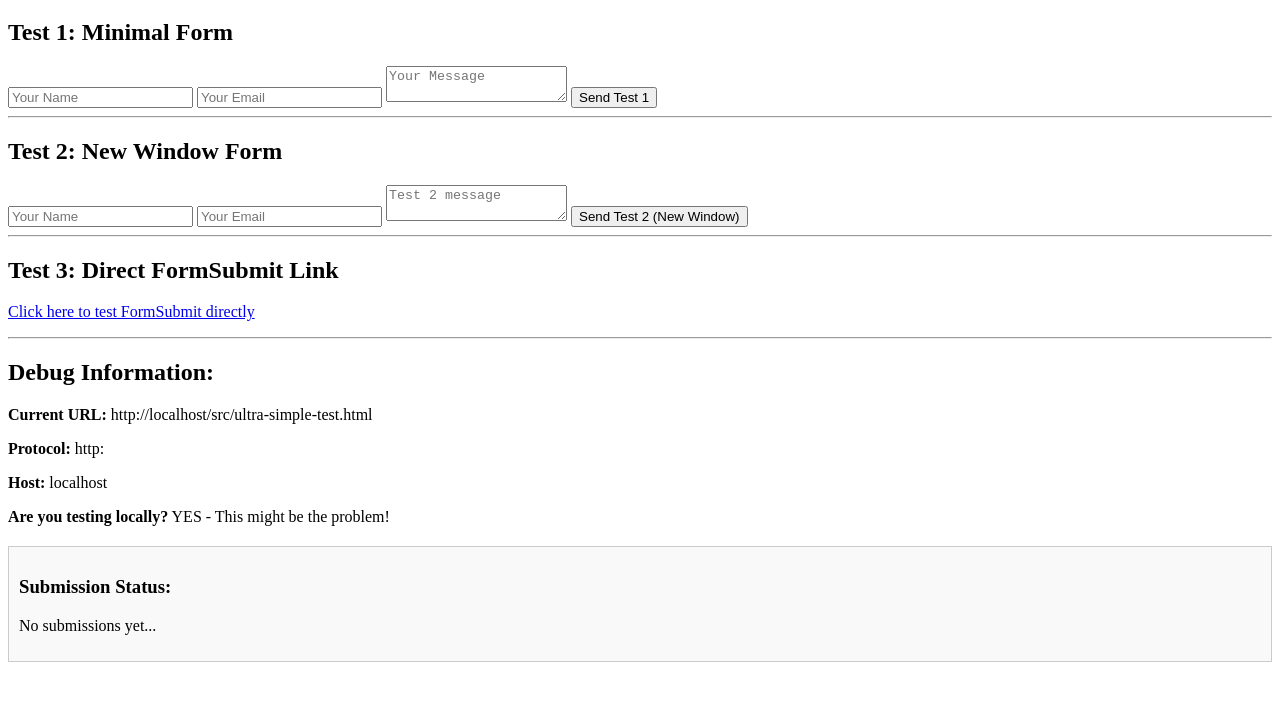
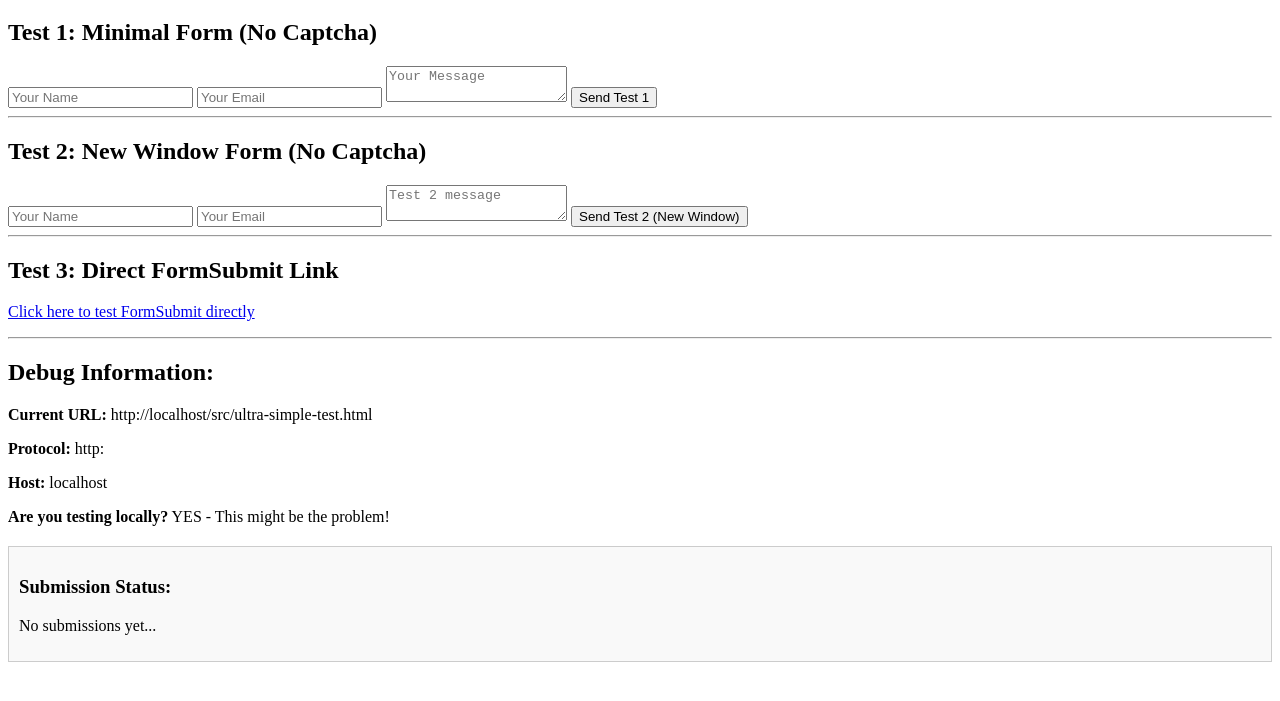
Before and after one commit to devfocusit/clearvertise-landing-page, a website: page src/ultra-simple-test.html in a window 1280 px wide. Shown: the part 61-762 px from the top of the page. Drawn offline with Linux system fonts and the light colour scheme; no server answers.

Commit message:
Update ultra-simple-test.html

```diff
--- a/src/ultra-simple-test.html
+++ b/src/ultra-simple-test.html
@@ -7,8 +7,9 @@
     <h1>Ultra Simple Test</h1>
 
     <!-- Test 1: Absolute minimal form -->
-    <h2>Test 1: Minimal Form</h2>
+    <h2>Test 1: Minimal Form (No Captcha)</h2>
     <form action="https://formsubmit.co/el/fuhiha" method="POST">
+        <input type="hidden" name="_captcha" value="false">
         <input type="text" name="name" placeholder="Your Name" required>
         <input type="email" name="email" placeholder="Your Email" required>
         <textarea name="message" placeholder="Your Message" required></textarea>
@@ -18,8 +19,9 @@
     <hr>
 
     <!-- Test 2: Form that opens in new window -->
-    <h2>Test 2: New Window Form</h2>
+    <h2>Test 2: New Window Form (No Captcha)</h2>
     <form action="https://formsubmit.co/el/fuhiha" method="POST" target="_blank">
+        <input type="hidden" name="_captcha" value="false">
         <input type="hidden" name="_subject" value="Test 2 from New Window">
         <input type="text" name="name" placeholder="Your Name" required>
         <input type="email" name="email" placeholder="Your Email" required>
```
